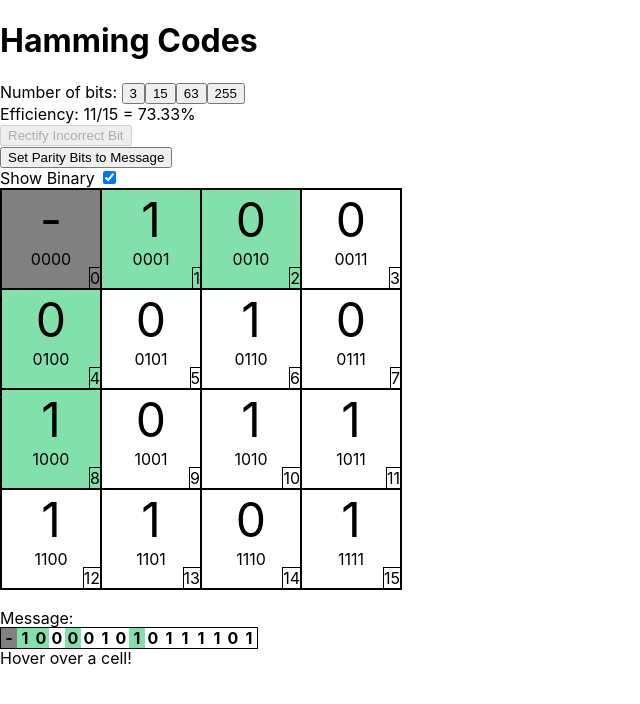
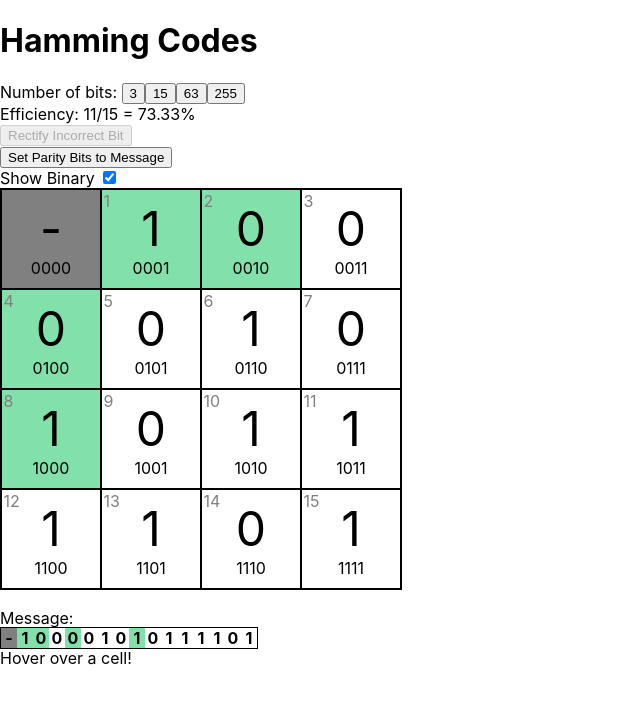
Before and after one commit to harryli0088/hamming-code, a React (Create React App) app: page / in a window 1280 px wide. Shown: the top 704 px of the page, without its empty margins (0-640 px from the left). Built offline with nearby package versions, Linux system fonts and the light colour scheme.

Commit message:
change bit index styling

```diff
--- a/src/bit.scss
+++ b/src/bit.scss
@@ -13,6 +13,10 @@
 .cell {
   position: absolute;
   border: 2px solid black;
+  display: flex;
+  flex-direction: column;
+  align-items: center;
+  justify-content: center;
 
 
   .value {
@@ -21,9 +25,10 @@
 
   .bitIndex {
     position: absolute;
-    bottom: -1px;
-    right: -1px;
-    border: 1px solid black;
+    top: 0;
+    left: 0;
+    padding: 0.1em;
+    color: gray;
   }
 }
 
@@ -40,6 +45,10 @@
 }
 .errorBit {
   background-color: red;
+
+  .bitIndex {
+    color: #444;
+  }
 }
 .parityBit {
   background-color: #82E0AA;
```
